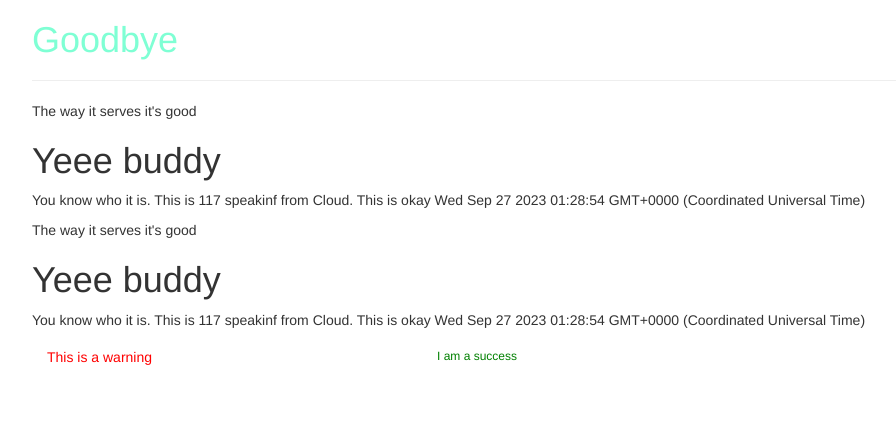
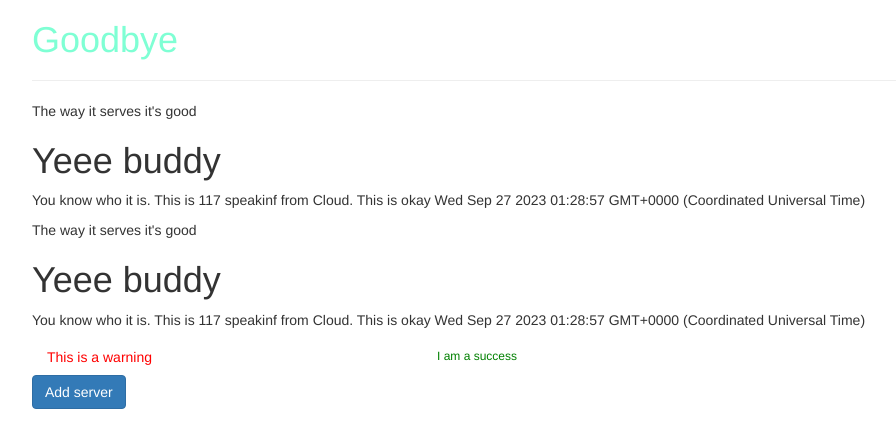
Before and after one commit to mcr45/academind-typescript-code-along, an Angular app in the folder my-first-app/: page / in a window 1280 px wide. Shown: the top 448 px of the page, without its empty margins (38-934 px from the left). Built offline with nearby package versions, Linux system fonts and the light colour scheme.

Commit message:
make propriety binding, cool cool cool

```diff
--- a/my-first-app/src/app/servers/servers.component.html
+++ b/my-first-app/src/app/servers/servers.component.html
@@ -4,4 +4,8 @@
   <div class="row">
     <div class="col-md-4"><app-warning></app-warning></div><div class="col-md-2"><app-success></app-success></div>
   </div>
+  <div class="row">
+    <button class="btn btn-primary" [disabled]="!allowNewServers" >Add server</button>
+
+  </div>
 </div>
--- a/my-first-app/src/app/servers/servers.component.ts
+++ b/my-first-app/src/app/servers/servers.component.ts
@@ -6,5 +6,11 @@ import { Component } from '@angular/core';
   styleUrls: ['./servers.component.css']
 })
 export class ServersComponent {
+allowNewServers=false
+
+constructor(){
+  setTimeout(()=>{this.allowNewServers=true},3000)
+}
+
 
 }
```
